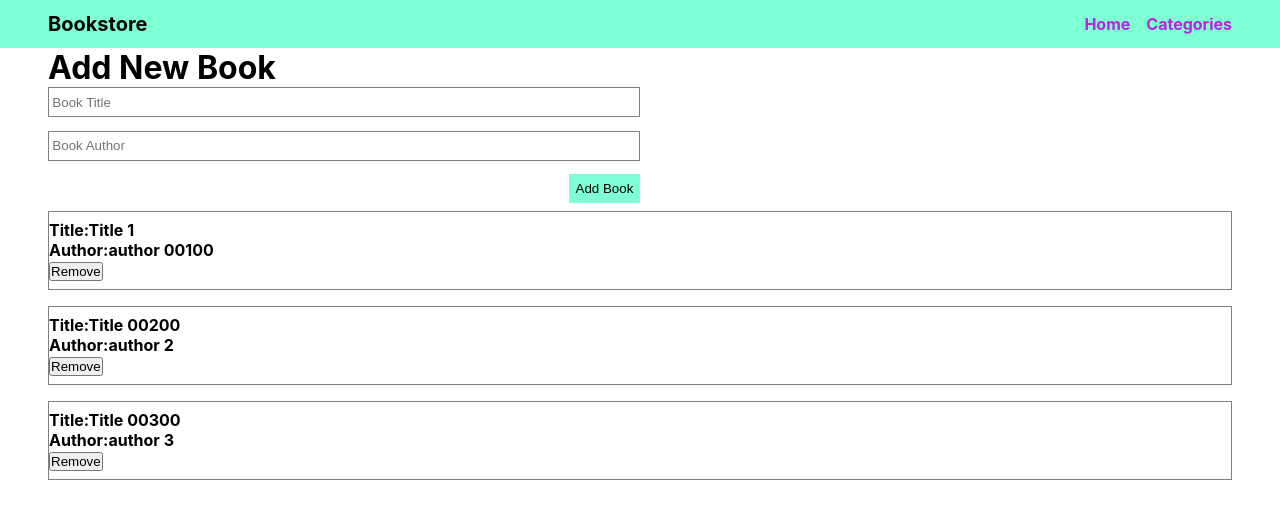
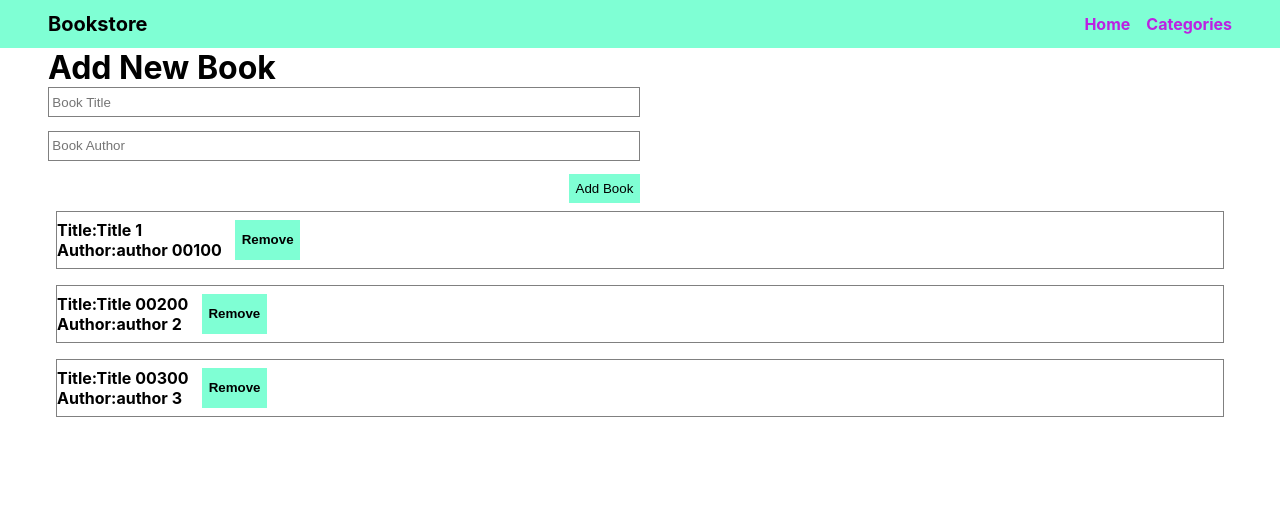
Before and after one commit to MuhammadUsmanAslam/bookstore, a React (Create React App) app: page / in a window 1280 px wide. Shown: the top 518 px of the page. Built offline with nearby package versions, Linux system fonts and the light colour scheme.

Commit message:
removelive link from readme.md

```diff
--- a/src/components/Home/BookList/Book.css
+++ b/src/components/Home/BookList/Book.css
@@ -2,5 +2,19 @@
   font-weight: 700;
   padding: 0.5em 0;
   border: 1px solid gray;
-  margin: 0.5em 0;
+  margin: 0.5em;
+  display: flex;
 }
+
+.book-list-item > button {
+  margin: 0 1em;
+  padding: 0.5em;
+  background-color: aquamarine;
+  border: none;
+  cursor: pointer;
+  font-weight: 600;
+}
+
+.book-list-item > button:hover {
+  background-color: rgb(4, 218, 146);
+}
--- a/src/components/Home/BookList/Book.js
+++ b/src/components/Home/BookList/Book.js
@@ -18,9 +18,7 @@ function Book(props) {
       <p>
         Title:
         {book.title}
-      </p>
-
-      <p>
+        <br />
         Author:
         {book.author}
       </p>
```
Also changed, not shown: 1 other file (tests, documents, lock files or other folders).
